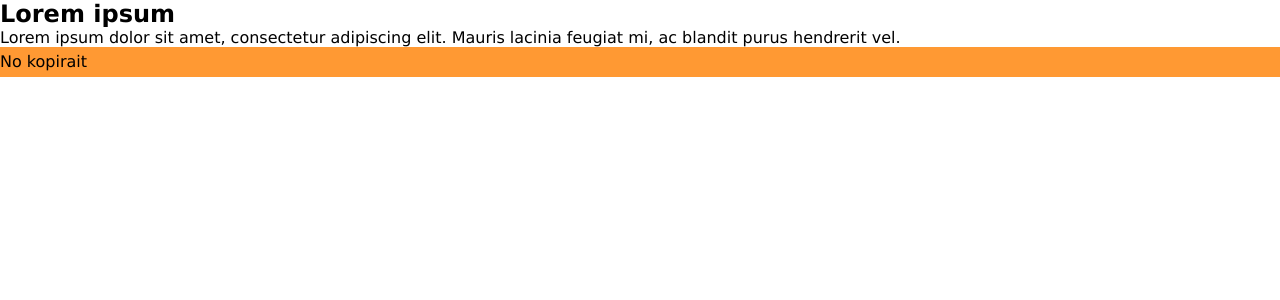
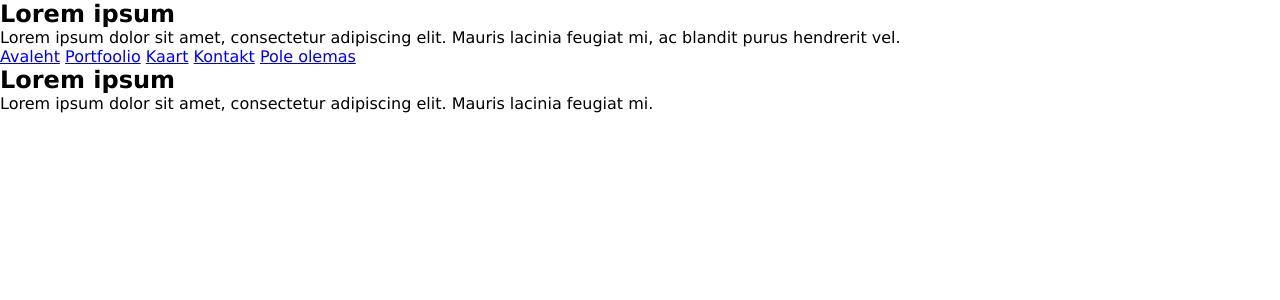
Before and after one commit to heikov123/php_vs18, a PHP site: page /index.php in a window 1280 px wide. Shown: the part 100-400 px from the top of the page. Run offline with PHP 8.4, Linux system fonts and the light colour scheme.

Commit message:
Ülesanne 10

```diff
--- a/recode/index.php
+++ b/recode/index.php
@@ -26,8 +26,39 @@
     <h2>Lorem ipsum</h2>
     <p> Lorem ipsum dolor sit amet, consectetur adipiscing elit. Mauris lacinia feugiat mi, ac blandit purus hendrerit vel.</p>
 </div>
+<div class="links">
+    <a href="index.php">Avaleht</a>
+    <a href="index.php?leht=portfoolio">Portfoolio</a>
+    <a href="index.php?leht=kaart">Kaart</a>
+    <a href="index.php?leht=kontakt">Kontakt</a>
+    <a href="index.php?leht=poleolemas">Pole olemas</a>
+</div>
+
+
+<?php
+if(!empty($_GET['leht'])){
+    $leht = htmlspecialchars($_GET['leht']);
+    $lubatud = array('portfoolio','kaart','kontakt');
+    $kontroll = in_array($leht, $lubatud);
+    if($kontroll==true){
+        include($leht.'.php');
+    } else {
+        echo 'Seda lehte ei eksisteeri';
+    }
+} else {
+    ?>
+
+    <h2>Lorem ipsum</h2>
+    <p> Lorem ipsum dolor sit amet, consectetur adipiscing elit. Mauris lacinia feugiat mi.</p>
+    </div>
+
+    <?php
+}
+?>
+
 <footer id="jalus">
-    <p>No kopirait</p>
 </footer>
 </body>
 </html>
+</body>
+</html>
--- a/recode/sisu.php
+++ /dev/null
@@ -1,4 +0,0 @@
-<?php
-include('13_includerequire_pais.php');
-include_once('13_includerequire_pais.php'); 	//ei käivitu, kuna on juba olemas
-?>
```
